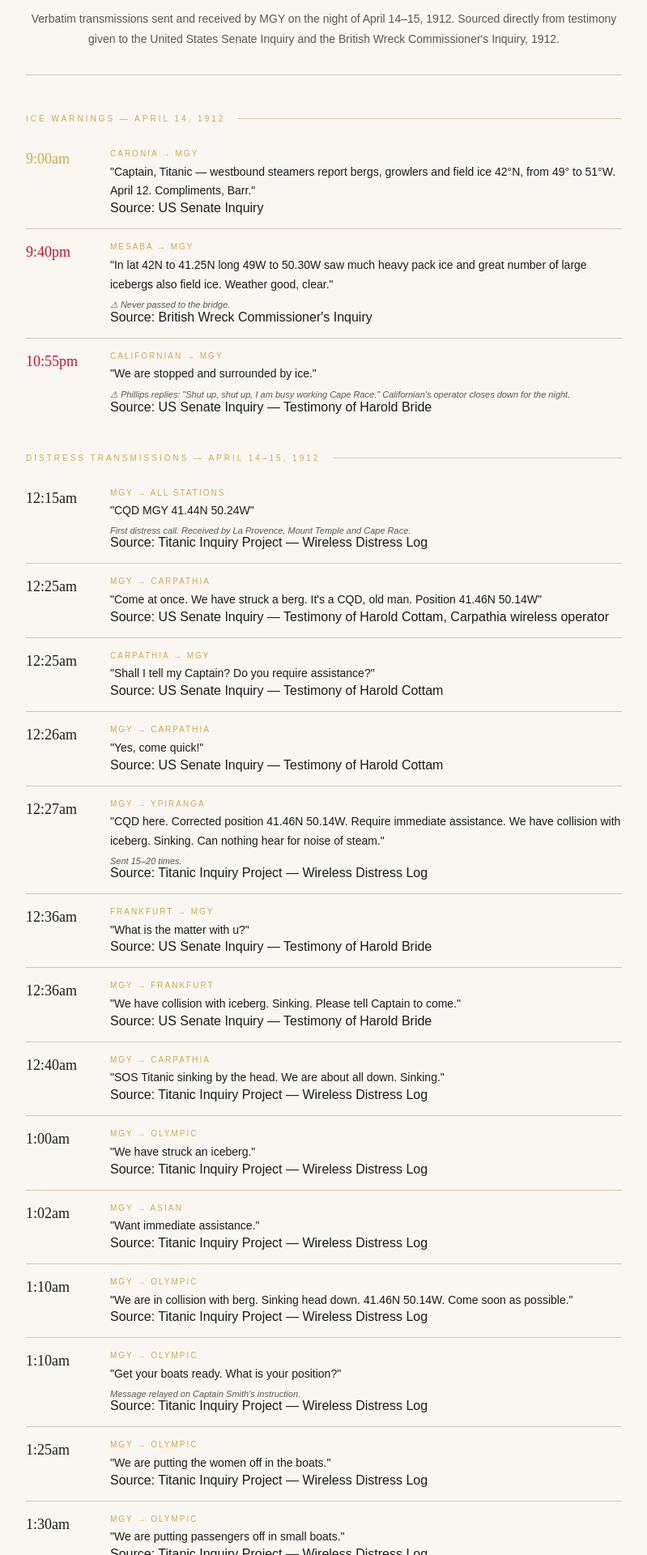
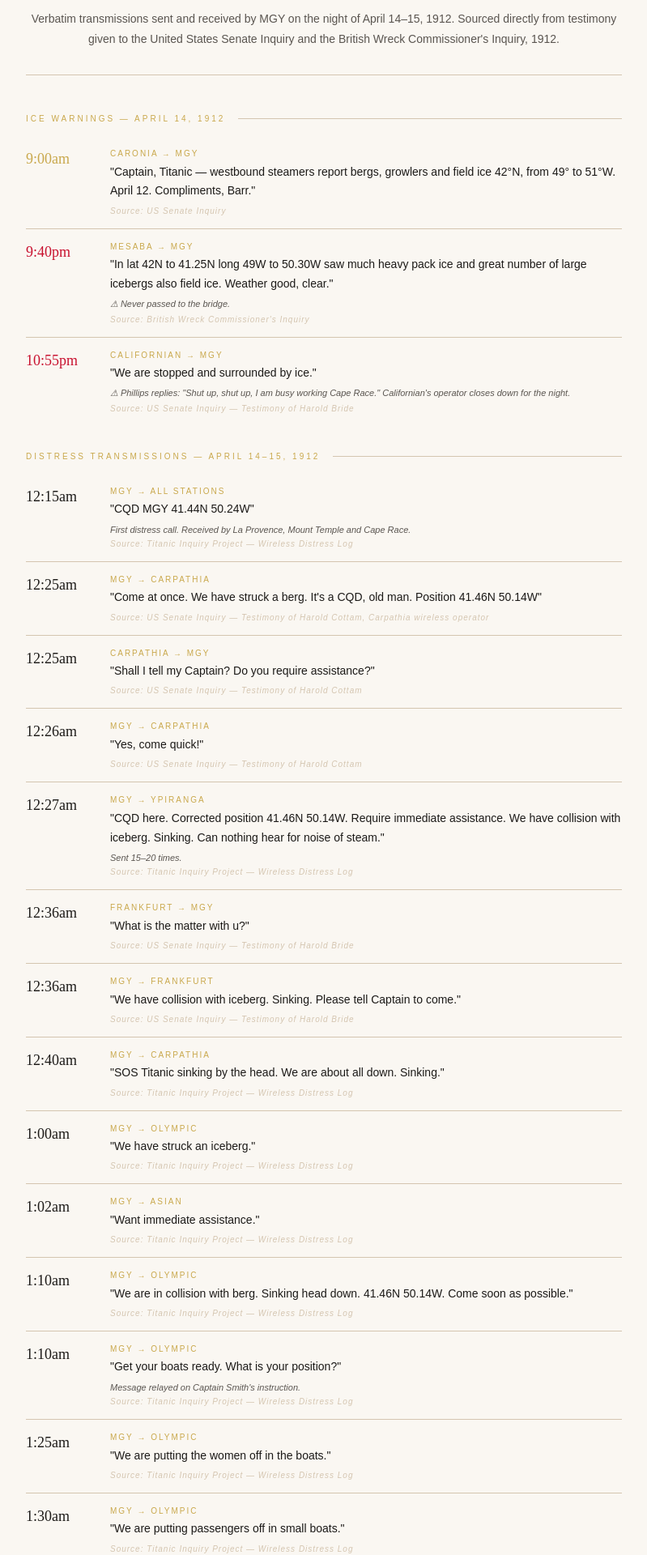
Before and after one commit to rodney1710/401MGY, a Jekyll site: the page built from wireless-log.md, in a window 1280 px wide. Shown: the part 359-2279 px from the top of the page at 81% size, without its empty margins (240-1039 px from the left). Built offline with Jekyll 4.4.1, drawn with Linux system fonts in a browser that asks for light colours; a style sheet for code colours, icons or effects is not loaded.

Commit message:
Update style.scss

```diff
--- a/assets/css/style.scss
+++ b/assets/css/style.scss
@@ -530,3 +530,11 @@
     color: $gold;
   }
 }
+
+.tx-source {
+  font-size: 10px;
+  letter-spacing: 1px;
+  color: $border;
+  margin-top: 0.4rem;
+  font-style: italic;
+}
```
